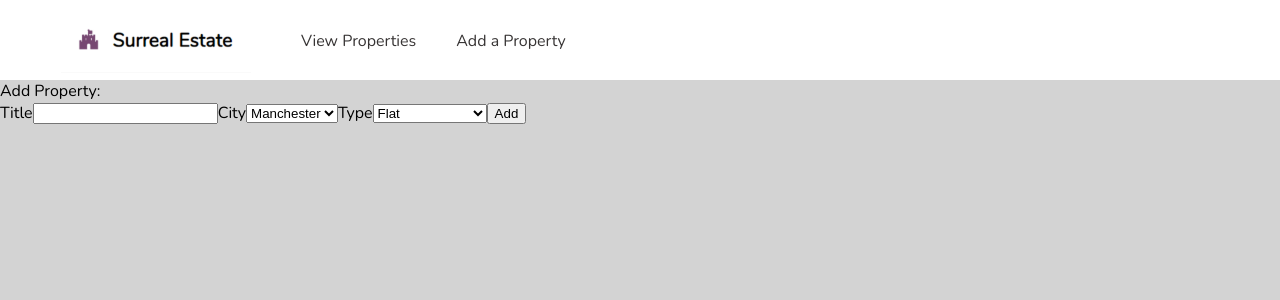
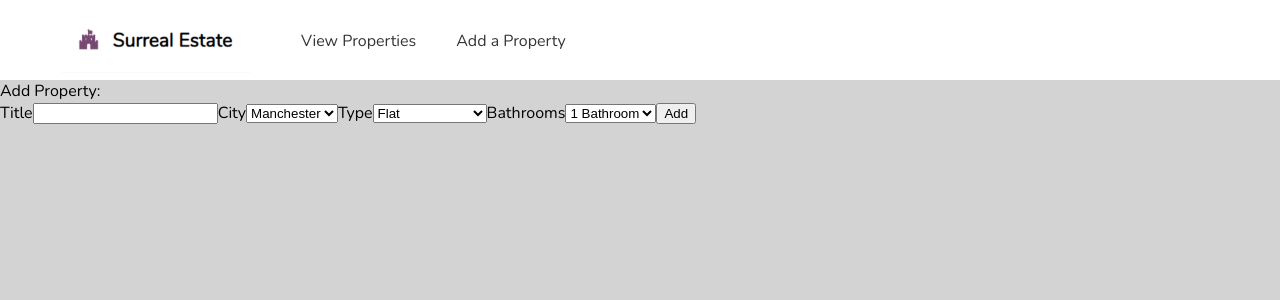
Before and after one commit to jcainuk/surreal-estate, a React (Create React App) app: page /AddProperty in a window 1280 px wide. Shown: the top 300 px of the page. Built offline with nearby package versions, Linux system fonts and the light colour scheme.

Commit message:
Added options for number of bathrooms

```diff
--- a/src/components/AddProperty.js
+++ b/src/components/AddProperty.js
@@ -69,6 +69,21 @@ const AddProperty = () => {
             <option value="Bungalow">Bungalow</option>
           </select>
         </label>
+        <label htmlFor="bathroom">
+          Bathrooms
+          <select
+            placeholder="Number of bathrooms"
+            id="bathroom"
+            name="bathroom"
+            value={fields.bathroom}
+            onChange={handleFieldChange}
+          >
+            <option value="1 Bathroom">1 Bathroom</option>
+            <option value="2 Bathroom">2 Bathroom</option>
+            <option value="3 Bathroom">3 Bathroom</option>
+            <option value="4 Bathroom">4 Bathroom</option>
+          </select>
+        </label>
         <button type="submit">Add</button>
       </form>
     </div>
```
